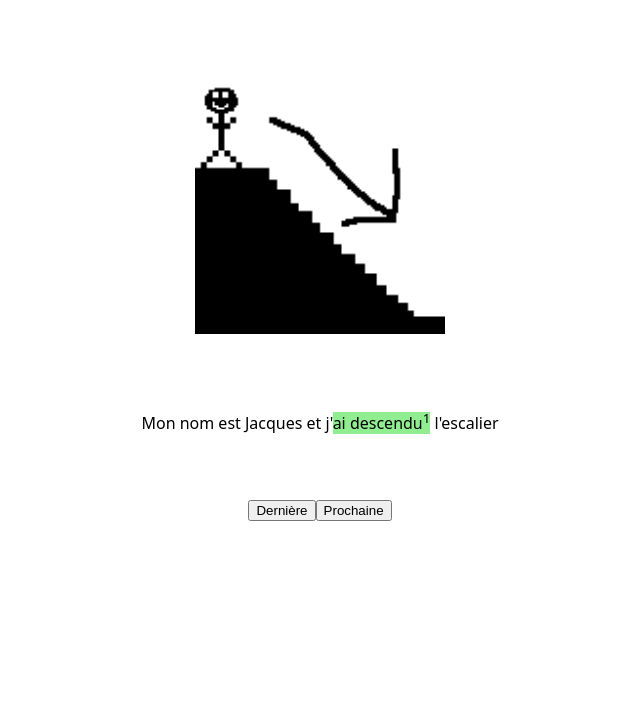
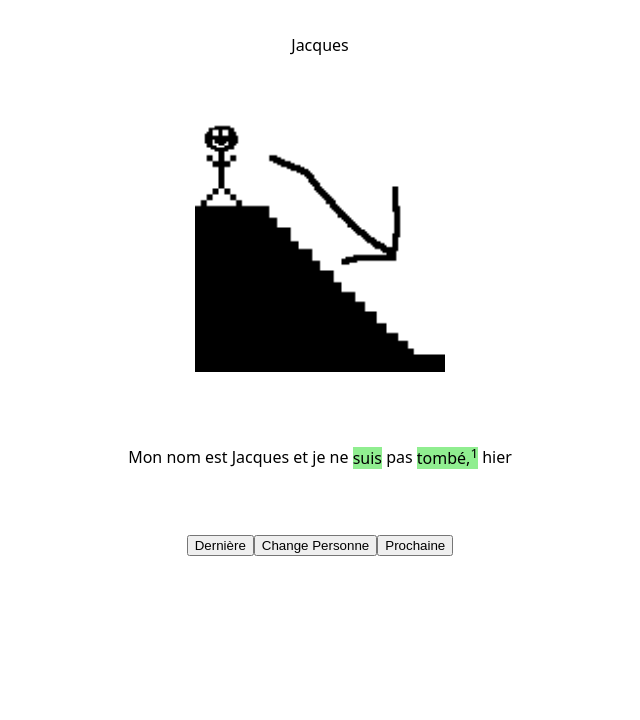
Before and after one commit to Narwhal-Studios/metre, a plain HTML site: page index.html in a window 1280 px wide. Shown: the part 80-800 px from the top of the page, without its empty margins (320-960 px from the left). Drawn offline with Linux system fonts and the light colour scheme.

Commit message:
Updating

```diff
--- a/index.html
+++ b/index.html
@@ -22,10 +22,11 @@
         </style>
     </head>
     <body style="text-align: center;font-family: system-ui;">
-        <h1>Maison d'Être</h1>
+        <h1>Les Deux Frères</h1>
+        <p id="person"></p>
         <img id="img">
         <p id="text"></p>
-        <button id="last">Dernière</button><button id="next">Prochaine</button>
+        <button id="last">Dernière</button><button id="change">Change Personne</button><button id="next">Prochaine</button>
         <script src="./index.js"></script>
     </body>
 </html>
--- a/index.js
+++ b/index.js
@@ -1,4 +1,5 @@
 let data = {
+    pers1: {
         images: [
             "jacques_descendre.png",
             "imacncheese.jpg",
@@ -19,7 +20,7 @@ let data = {
             "imacncheese.jpg"
         ],
         text: [
-        "Mon nom est Jacques et j'<span class=\"verb\">ai descendu<sup>1<sup></span> l'escalier",
+            "Mon nom est Jacques et je ne <span class=\"verb\">suis</span> pas <span class=\"verb\">tombé,<sup>1</sup></span> hier",
             "Revenir de personne 1",
             "Monter de personne 1",
             "Renter de personne 1",
@@ -37,19 +38,66 @@ let data = {
             "Mourir de personne 1",
             "Partir de personne 1"
         ]
+    },
+    pers2: {
+        images: [
+            "imacncheese.jpg",
+            "imacncheese.jpg",
+            "imacncheese.jpg",
+            "imacncheese.jpg",
+            "imacncheese.jpg",
+            "imacncheese.jpg",
+            "imacncheese.jpg",
+            "imacncheese.jpg",
+            "imacncheese.jpg",
+            "imacncheese.jpg",
+            "imacncheese.jpg",
+            "imacncheese.jpg",
+            "imacncheese.jpg",
+            "imacncheese.jpg",
+            "imacncheese.jpg",
+            "imacncheese.jpg",
+            "imacncheese.jpg"
+        ],
+        text: [
+            "Devenir de personne 2",
+            "Revenir de personne 2",
+            "Monter de personne 2",
+            "Renter de personne 2",
+            "Sortir de personne 2",
+            "Passé par de personne 2",
+            "Venir de personne 2",
+            "Arriver de personne 2",
+            "Naitre de personne 2",
+            "Descender de personne 2",
+            "Enter de personne 2",
+            "Retourner de personne 2",
+            "Tomber de personne 2",
+            "Rester de personne 2",
+            "Aller de personne 2",
+            "Mourir de personne 2",
+            "Partir de personne 2"
+        ]
     }
-
+}
+let person1 = "Jacques"
+let person2 = "Alexandre"
+let person = person1
 let img = document.getElementById("img")
 let text = document.getElementById("text")
 let last = document.getElementById("last")
+let change = document.getElementById("change")
 let next = document.getElementById("next")
+let currentPerson = document.getElementById("person")
 let verbs = ["devenir", "revenir", "monter", "rester", "sortir", "venir", "aller", "naître", "descendre", "entrer", "renter", "tomber", "retourner", "arriver", "mourir", "partir"]
-let verb = 0;
+let verb = 0
 
-img.src = data.images[0]
-text.innerHTML = data.text[0]
+img.src = getPerson(person).images[verb]
+text.innerHTML = getPerson(person).text[verb]
+currentPerson.innerHTML = person
 
 last.onclick = lastFunc
+change.onclick = changeFunc
 next.onclick = nextFunc
 
 function lastFunc() {
@@ -58,8 +106,20 @@ function lastFunc() {
     } else {
         verb--
     }
-    img.src = data.images[verb]
-    text.innerHTML = data.text[verb]
+    img.src = getPerson(person).images[verb]
+    text.innerHTML = getPerson(person).text[verb]
+}
+
+function changeFunc() {
+
+    if (person === person1) {
+        person = person2
+    } else {
+        person = person1
+    }
+    img.src = getPerson(person).images[verb]
+    text.innerHTML = getPerson(person).text[verb]
+    currentPerson.innerHTML = person
 }
 
 function nextFunc() {
@@ -68,6 +128,14 @@ function nextFunc() {
     } else {
         verb++
     }
-    img.src = data.images[verb]
-    text.innerHTML = data.text[verb]
+    img.src = getPerson(person).images[verb]
+    text.innerHTML = getPerson(person).text[verb]
 }
+
+function getPerson(personToGet) {
+    if (personToGet === person1) {
+        return data.pers1
+    } else {
+        return data.pers2
+    }
+}
```
Lines whose indentation alone changed are shown as unchanged.
